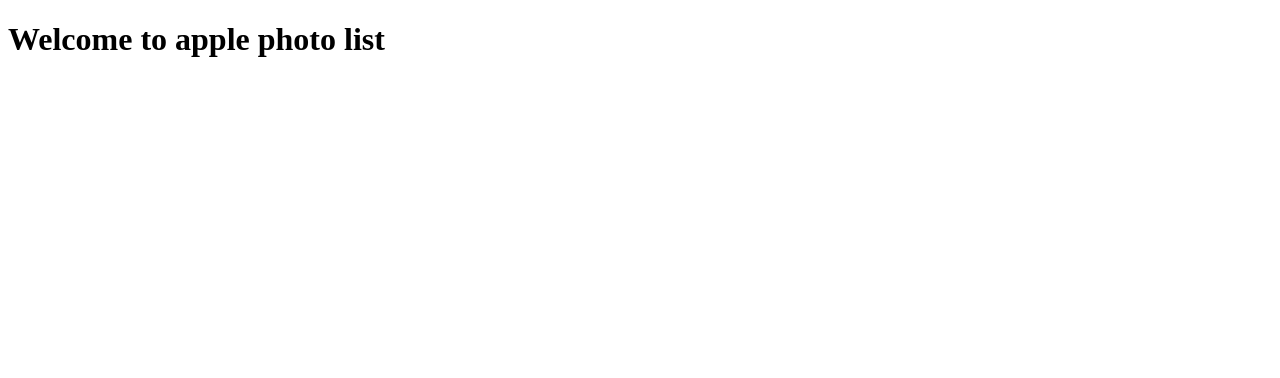
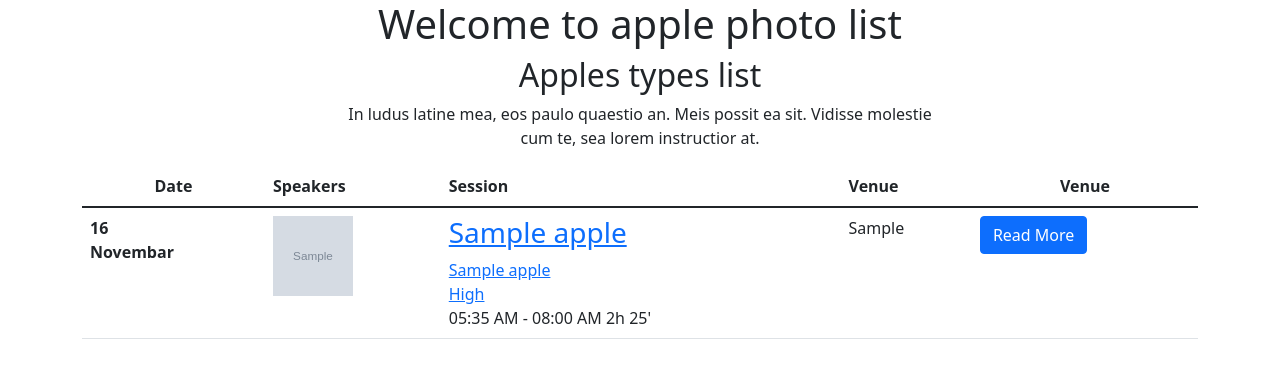
Before and after one commit to MalikAbdMusleh/apple_django, a Django app: page /types/ in a window 1280 px wide. Shown: the top 378 px of the page. Run offline with Django 3.2, Linux system fonts and the light colour scheme; tables that the repository leaves empty hold one stand-in row (values such as "Sample post"); grey boxes marked "Sample" are stand-in pictures; some libraries are stand-ins or nearby versions.

Commit message:
list add by bootstraps and the model itterated to it

```diff
--- a/apple_django/settings.py
+++ b/apple_django/settings.py
@@ -123,6 +123,9 @@ STATIC_ROOT=BASE_DIR/"static"
 STATICFILES_DIRS=[
 "apple_django/static"
 ]
+#media statice comfigration
+MEDIA_URL="/media/"
+MEDIA_ROOT=BASE_DIR/"media"
 # Default primary key field type
 # https://docs.djangoproject.com/en/3.2/ref/settings/#default-auto-field
 
--- a/apple_django/urls.py
+++ b/apple_django/urls.py
@@ -16,9 +16,11 @@ Including another URLconf
 from django.contrib import admin
 from django.urls import path
 from django.urls import include
+from django.conf import settings
+from django.conf.urls.static import static
 from . import views
 urlpatterns = [
     path('admin/', admin.site.urls),
     path('', views.home,name="home"),
     path('types/', include("apples_types.urls")),
-]
+]+static(settings.MEDIA_URL,document_root=settings.MEDIA_ROOT)
--- a/apples_types/views.py
+++ b/apples_types/views.py
@@ -1,5 +1,9 @@
 from django.shortcuts import render
-
+from .models import Apples
 # Create your views here.
 def types(request):
-    return render(request,"apple_photos.html")
+    get_all_data=Apples.objects.all()
+    data={
+    "get_all_data":get_all_data
+    }
+    return render(request,"apple_photos.html",data)
--- a/templates/apple_photos.html
+++ b/templates/apple_photos.html
@@ -3,10 +3,88 @@
 <html lang="en" dir="ltr">
   <head>
     <meta charset="utf-8">
-    <link rel="{% static 'css/BS.css' %}" href="/css/master.css">
-    <title></title>
+    <link rel="stylesheet" href="{% static 'css/BS.min.css' %}">
+    <title>apple photo list</title>
   </head>
   <body>
-    <h1>Welcome to apple photo list</h1>
+    <h1 class="mg-lg-9" style="text-align:center">Welcome to apple photo list</h1>
+    <div class="event-schedule-area-two bg-color pad100">
+        <div class="container">
+            <div class="row">
+                <div class="col-lg-12">
+                    <div class="section-title text-center">
+                        <div class="title-text">
+                            <h2>Apples types list</h2>
+                        </div>
+                        <p>
+                            In ludus latine mea, eos paulo quaestio an. Meis possit ea sit. Vidisse molestie<br />
+                            cum te, sea lorem instructior at.
+                        </p>
+                    </div>
+                </div>
+                <!-- /.col end-->
+            </div>
+            <!-- row end-->
+            <div class="row">
+                <div class="col-lg-12">
+                    <div class="tab-content" id="myTabContent">
+                        <div class="tab-pane fade active show" id="home" role="tabpanel">
+                            <div class="table-responsive">
+                                <table class="table">
+                                    <thead>
+                                        <tr>
+                                            <th class="text-center" scope="col">Date</th>
+                                            <th scope="col">Speakers</th>
+                                            <th scope="col">Session</th>
+                                            <th scope="col">Venue</th>
+                                            <th class="text-center" scope="col">Venue</th>
+                                        </tr>
+                                    </thead>
+
+                                        {%for ele in get_all_data%}
+                                    <tbody>
+                                        <tr class="inner-box">
+                                            <th scope="row">
+                                                <div class="event-date">
+                                                    <span>16</span>
+                                                    <p>Novembar</p>
+                                                </div>
+                                            </th>
+                                            <td>
+                                                <div class="event-img">
+                                                    <img src="{{ele.photo.url}}" alt="" width="80" height="80" />
+                                                </div>
+                                            </td>
+                                            <td>
+                                                <div class="event-wrap">
+                                                    <h3><a href="#">{{ele.name}}</a></h3>
+                                                    <div class="meta">
+                                                        <div class="organizers">
+                                                            <a href="#">{{ele.name}}</a>
+                                                        </div>
+                                                        <div class="categories">
+                                                            <a href="#">{{ele.rarity}}</a>
+                                                        </div>
+                                                        <div class="time">
+                                                            <span>05:35 AM - 08:00 AM 2h 25'</span>
+                                                        </div>
+                                                    </div>
+                                                </div>
+                                            </td>
+                                            <td>
+                                                <div class="r-no">
+                                                    <span>{{ele.info}}</span>
+                                                </div>
+                                            </td>
+                                            <td>
+                                                <div class="primary-btn">
+                                                    <a class="btn btn-primary" href="#">Read More</a>
+                                                </div>
+                                            </td>
+                                        </tr>
+                                        {% endfor %}
+                                        </div>
+                                      </div>
+
   </body>
 </html>
--- a/templates/home.html
+++ b/templates/home.html
@@ -2,9 +2,9 @@
 <html lang="en" dir="ltr">
   <head>
     <meta charset="utf-8">
-    <title></title>
+    <title>apple photo</title>
   </head>
   <body>
-    <h1>Welcome to apple photo website</h1>
+    <h1>Welcome to apple photos website</h1>
   </body>
 </html>
```
Also changed, not shown: media/photos/21/10/22/3064.jpg (added), media/photos/21/10/22/Screenshot_2021-10-08_213905.png (added).
